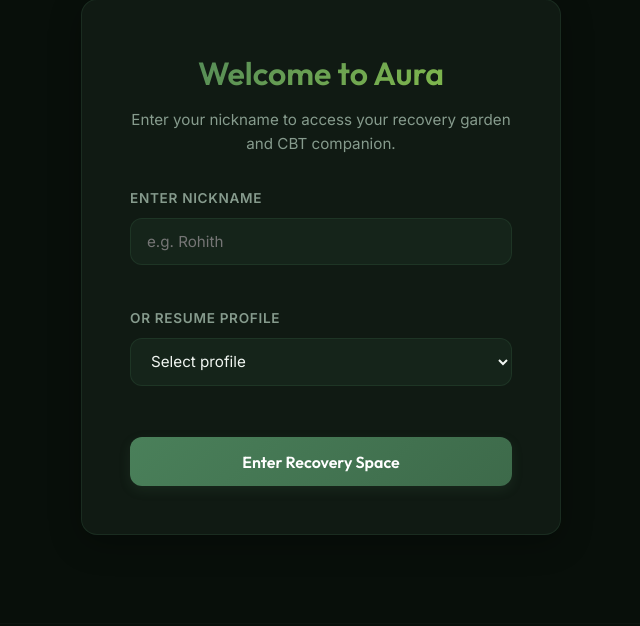
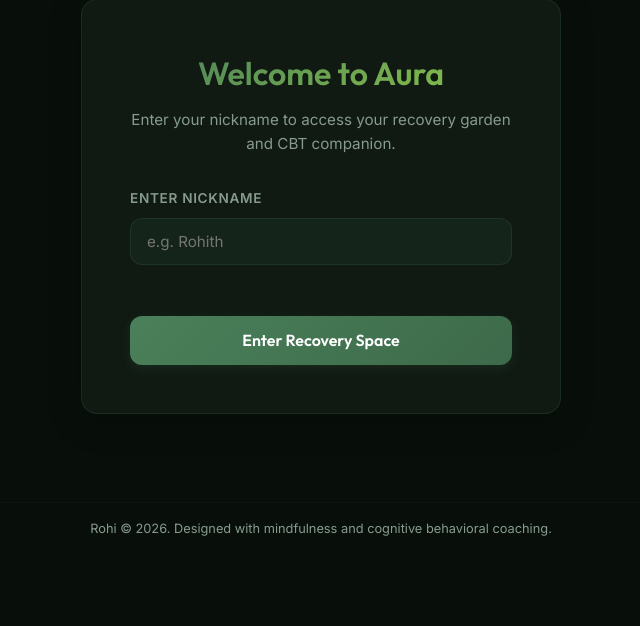
Before and after one commit to rohith1246/rohi, a Flask app: page / in a window 1280 px wide. Shown: the part 199-825 px from the top of the page, without its empty margins (319-959 px from the left). After the commit the page ends 735 px from the top, so only its background shows below. Run offline with Flask 3, Linux system fonts and the light colour scheme; tables that the repository leaves empty hold one stand-in row (values such as "Sample post"); some libraries are stand-ins or nearby versions.

Commit message:
fix: remove resume profile dropdown on entry page

```diff
--- a/templates/base.html
+++ b/templates/base.html
@@ -56,18 +56,6 @@
                         <input type="text" id="username-input" name="username" placeholder="e.g. Rohith" required minlength="2" maxlength="30" autocomplete="off">
                     </div>
 
-                    {% if users %}
-                    <div class="form-group" style="margin-top: 1.5rem;">
-                        <label for="username-select">Or Resume Profile</label>
-                        <select id="username-select" onchange="document.getElementById('username-input').value = this.value">
-                            <option value="" selected disabled>Select profile</option>
-                            {% for u in users %}
-                            <option value="{{ u.username }}">{{ u.username }}</option>
-                            {% endfor %}
-                        </select>
-                    </div>
-                    {% endif %}
-
                     <button type="submit" class="btn-primary" style="margin-top: 2rem;">Enter Recovery Space</button>
                 </form>
             </section>
```
